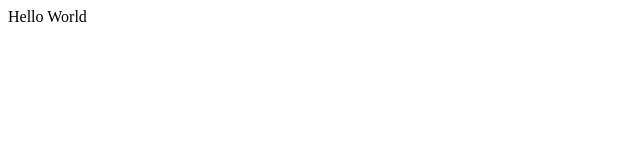
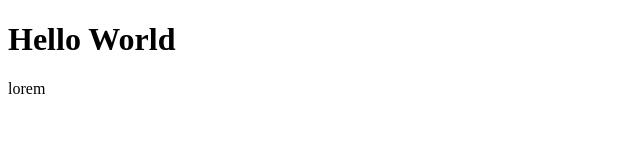
Before and after one commit to DavidGrace1000/remote_1, a plain HTML site: page index.html in a window 1280 px wide. Shown: the whole page, without its empty margins (0-640 px from the left). Drawn offline with Linux system fonts and the light colour scheme.

Commit message:
Menambahkan paragraf

```diff
--- a/index.html
+++ b/index.html
@@ -6,5 +6,9 @@
         <meta name="viewport" content="width=device-width, initial scale=1.0">
         <title>Coba Git Remote</title>
     </head>
-    <body>Hello World</body>
+    <body>
+       <h1> Hello World</h1>
+       <p>lorem</p>
+    </body>
+
 </html>
```
